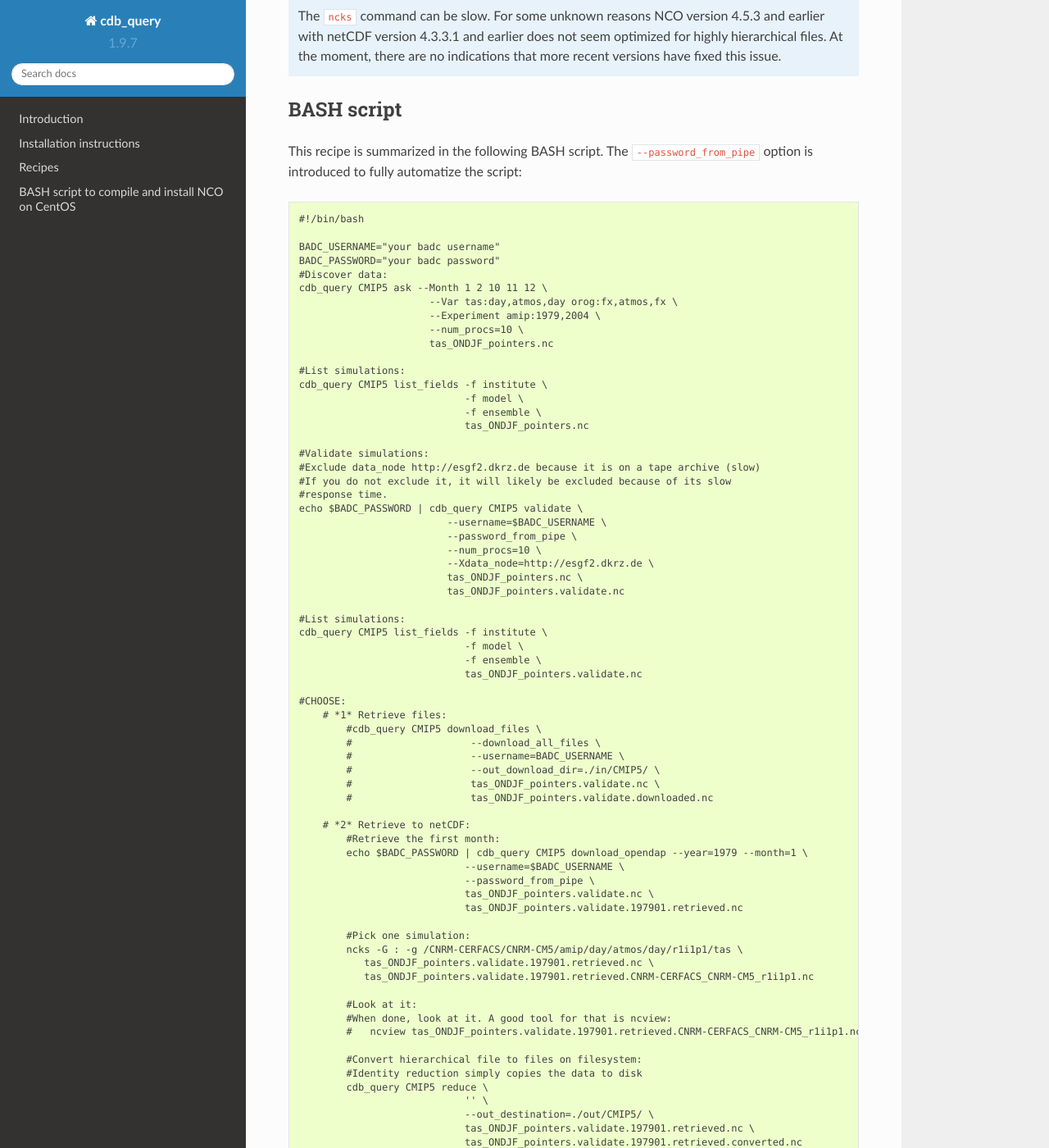
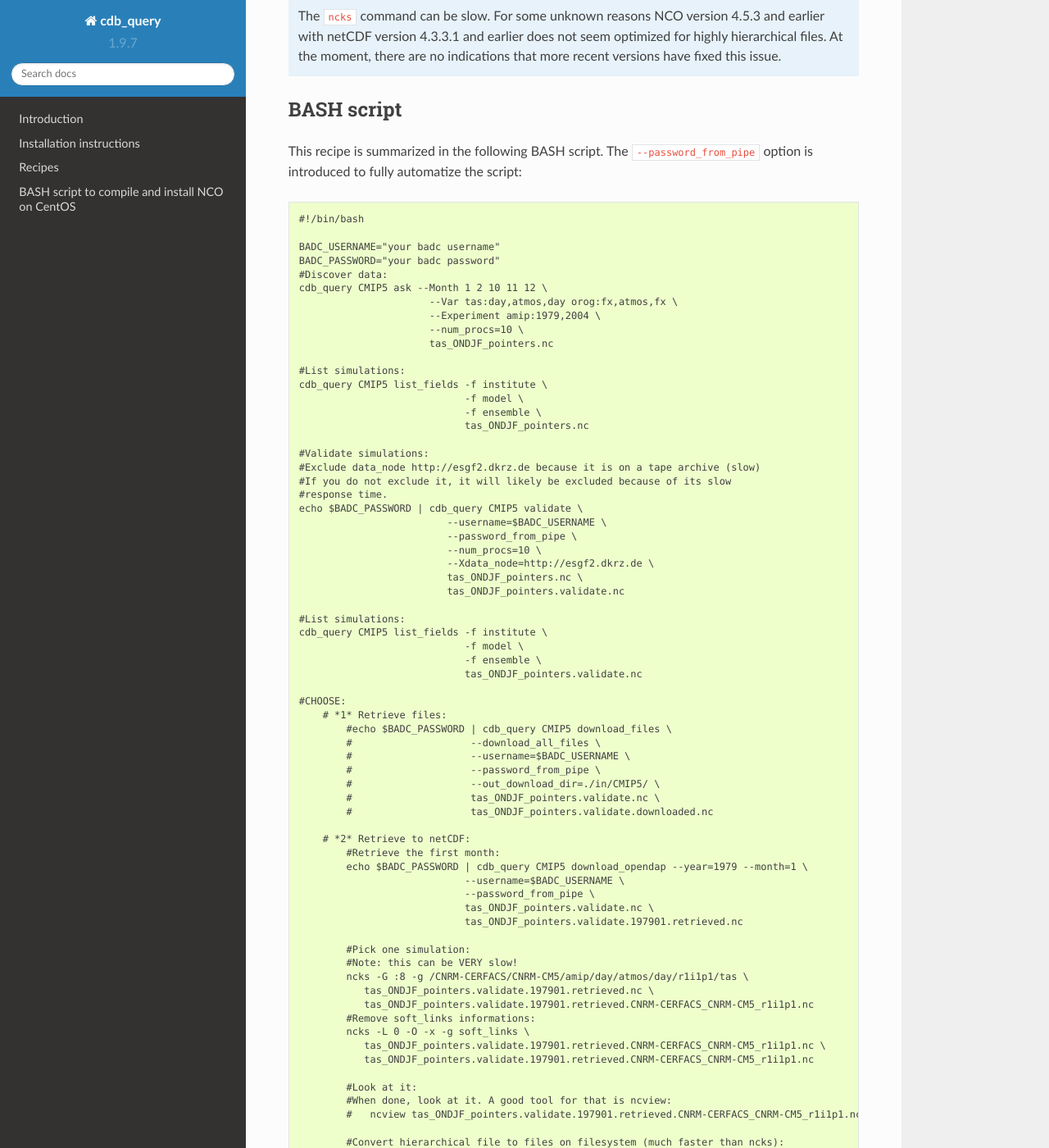
Before and after one commit to laliberte/cdb_query, a Sphinx documentation site: the page built from docs/recipe01.rst, in a window 1280 px wide and 1400 px high, scrolled down 6808 px. Shown: the whole window at 82% size. Built offline with Sphinx 7.4.7 and the Read the Docs theme 2.0.0, drawn with Linux system fonts in a browser that asks for light colours; some of the changed text lies outside the part shown.

Commit message:
Docs improvements

```diff
--- a/docs/recipe01.rst
+++ b/docs/recipe01.rst
@@ -353,9 +353,10 @@ This recipe is summarized in the following BASH script. The ``--password_from_pi
 
     #CHOOSE:
         # *1* Retrieve files:
-            #cdb_query CMIP5 download_files \
+            #echo $BADC_PASSWORD | cdb_query CMIP5 download_files \
             #                    --download_all_files \
-            #                    --username=BADC_USERNAME \
+            #                    --username=$BADC_USERNAME \
+            #                    --password_from_pipe \
             #                    --out_download_dir=./in/CMIP5/ \
             #                    tas_ONDJF_pointers.validate.nc \
             #                    tas_ONDJF_pointers.validate.downloaded.nc
@@ -369,15 +370,20 @@ This recipe is summarized in the following BASH script. The ``--password_from_pi
                                 tas_ONDJF_pointers.validate.197901.retrieved.nc
 
             #Pick one simulation:
-            ncks -G : -g /CNRM-CERFACS/CNRM-CM5/amip/day/atmos/day/r1i1p1/tas \
+            #Note: this can be VERY slow!
+            ncks -G :8 -g /CNRM-CERFACS/CNRM-CM5/amip/day/atmos/day/r1i1p1/tas \
                tas_ONDJF_pointers.validate.197901.retrieved.nc \
+               tas_ONDJF_pointers.validate.197901.retrieved.CNRM-CERFACS_CNRM-CM5_r1i1p1.nc
+            #Remove soft_links informations:
+            ncks -L 0 -O -x -g soft_links \
+               tas_ONDJF_pointers.validate.197901.retrieved.CNRM-CERFACS_CNRM-CM5_r1i1p1.nc \
                tas_ONDJF_pointers.validate.197901.retrieved.CNRM-CERFACS_CNRM-CM5_r1i1p1.nc
 
             #Look at it:
             #When done, look at it. A good tool for that is ncview:
             #   ncview tas_ONDJF_pointers.validate.197901.retrieved.CNRM-CERFACS_CNRM-CM5_r1i1p1.nc
 
-            #Convert hierarchical file to files on filesystem:
+            #Convert hierarchical file to files on filesystem (much faster than ncks):
             #Identity reduction simply copies the data to disk
             cdb_query CMIP5 reduce \
                                 '' \
```
Also changed, not shown: docs/recipe03.rst (+7 -3 lines).
